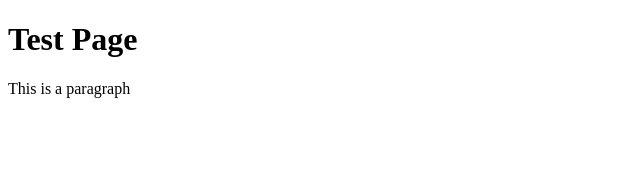
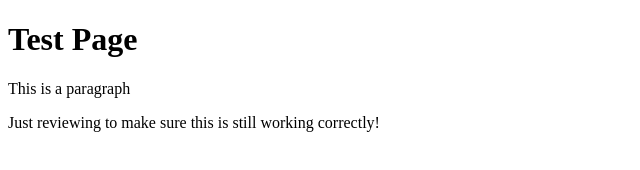
Before and after one commit to andrewlp8/CIT-230, a plain HTML site: page index.html in a window 1280 px wide. Shown: the whole page, without its empty margins (0-640 px from the left). Drawn offline with Linux system fonts and the light colour scheme.

Commit message:
confirm still working correctly test

```diff
--- a/index.html
+++ b/index.html
@@ -2,12 +2,14 @@
 <html>
 
 <head>
+	<meta charset="utf-8">
 	<title>Test Page</title>
 </head>
 
 <body>
 	<h1>Test Page</h1>
 	<p>This is a paragraph</p>
+	<p>Just reviewing to make sure this is still working correctly!</p>
 
 </body>
 
```
